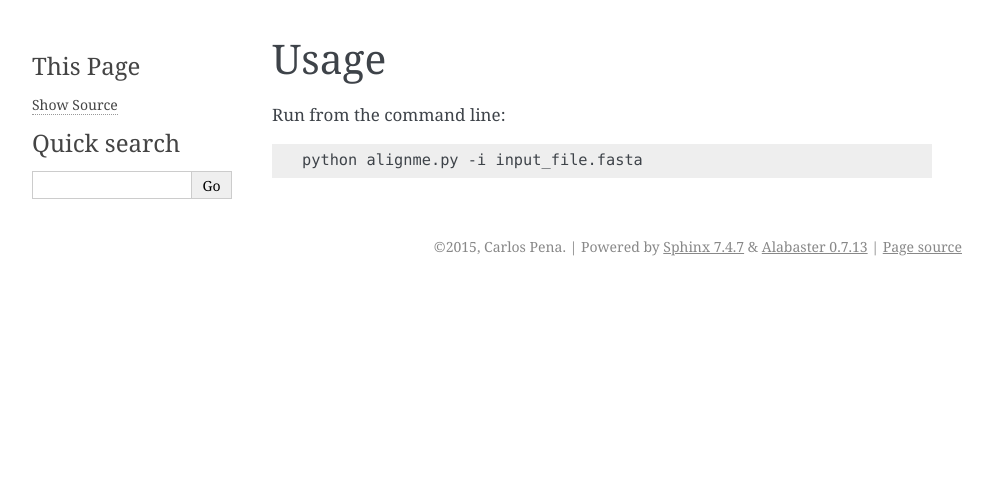
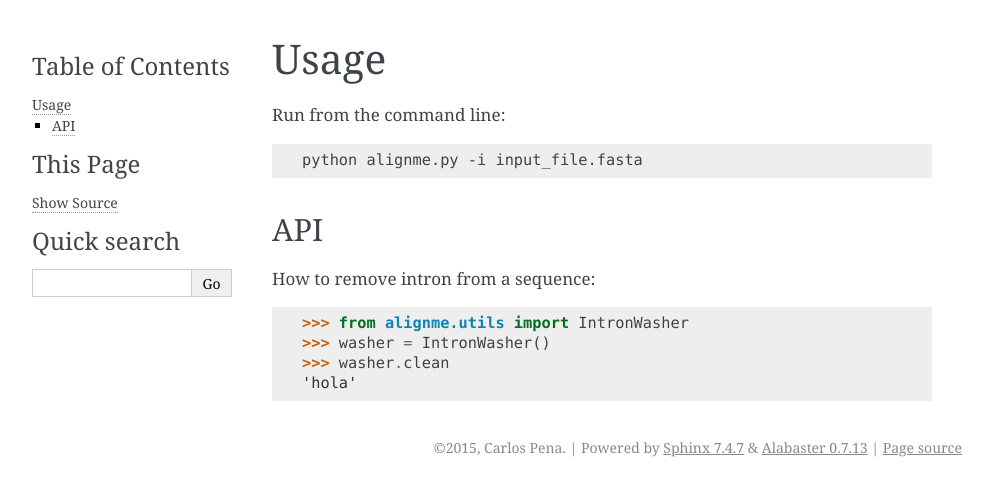
Before and after one commit to carlosp420/align-me-up, a Sphinx documentation site: the page built from docs/source/usage.rst, in a window 1280 px wide. Shown: the top 496 px of the page, without its empty margins (148-1141 px from the left). Built offline with Sphinx 7.4.7, drawn with Linux system fonts in a browser that asks for light colours.

```diff
--- a/docs/source/conf.py
+++ b/docs/source/conf.py
@@ -16,11 +16,16 @@
 import sys
 import os
 import shlex
+import alabaster
 
 # If extensions (or modules to document with autodoc) are in another directory,
 # add these directories to sys.path here. If the directory is relative to the
 # documentation root, use os.path.abspath to make it absolute, like shown here.
-#sys.path.insert(0, os.path.abspath('.'))
+sys.path.insert(0, os.path.abspath(os.path.join('..', '..', 'alignme')))
+for i in sys.path:
+    print(i)
+
+import alignme
 
 # -- General configuration ------------------------------------------------
 
@@ -35,6 +40,7 @@ extensions = [
     'sphinx.ext.doctest',
     'sphinx.ext.coverage',
     'sphinx.ext.viewcode',
+    'sphinxcontrib.napoleon',
 ]
 
 # Add any paths that contain templates here, relative to this directory.
@@ -122,7 +128,7 @@ html_theme = 'alabaster'
 #html_theme_options = {}
 
 # Add any paths that contain custom themes here, relative to this directory.
-#html_theme_path = []
+html_theme_path = [alabaster.get_path()]
 
 # The name for this set of Sphinx documents.  If None, it defaults to
 # "<project> v<release> documentation".
--- a/docs/source/usage.rst
+++ b/docs/source/usage.rst
@@ -6,3 +6,16 @@ Run from the command line:
 .. code-block:: shell
 
     python alignme.py -i input_file.fasta
+
+
+API
+---
+
+How to remove intron from a sequence:
+
+.. doctest::
+
+    >>> from alignme.utils import IntronWasher
+    >>> washer = IntronWasher()
+    >>> washer.clean
+    'hola'
```
Also changed, not shown: 3 other files.
